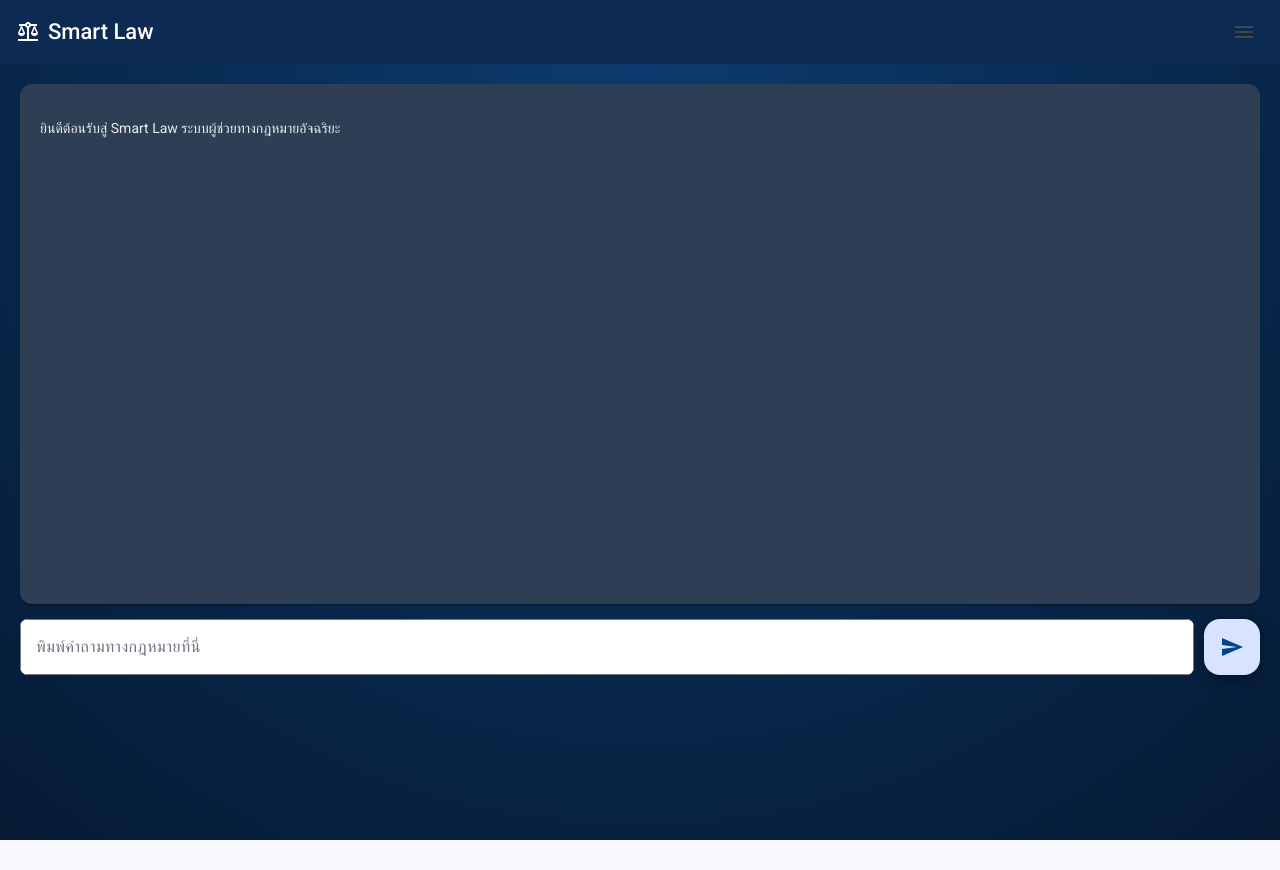
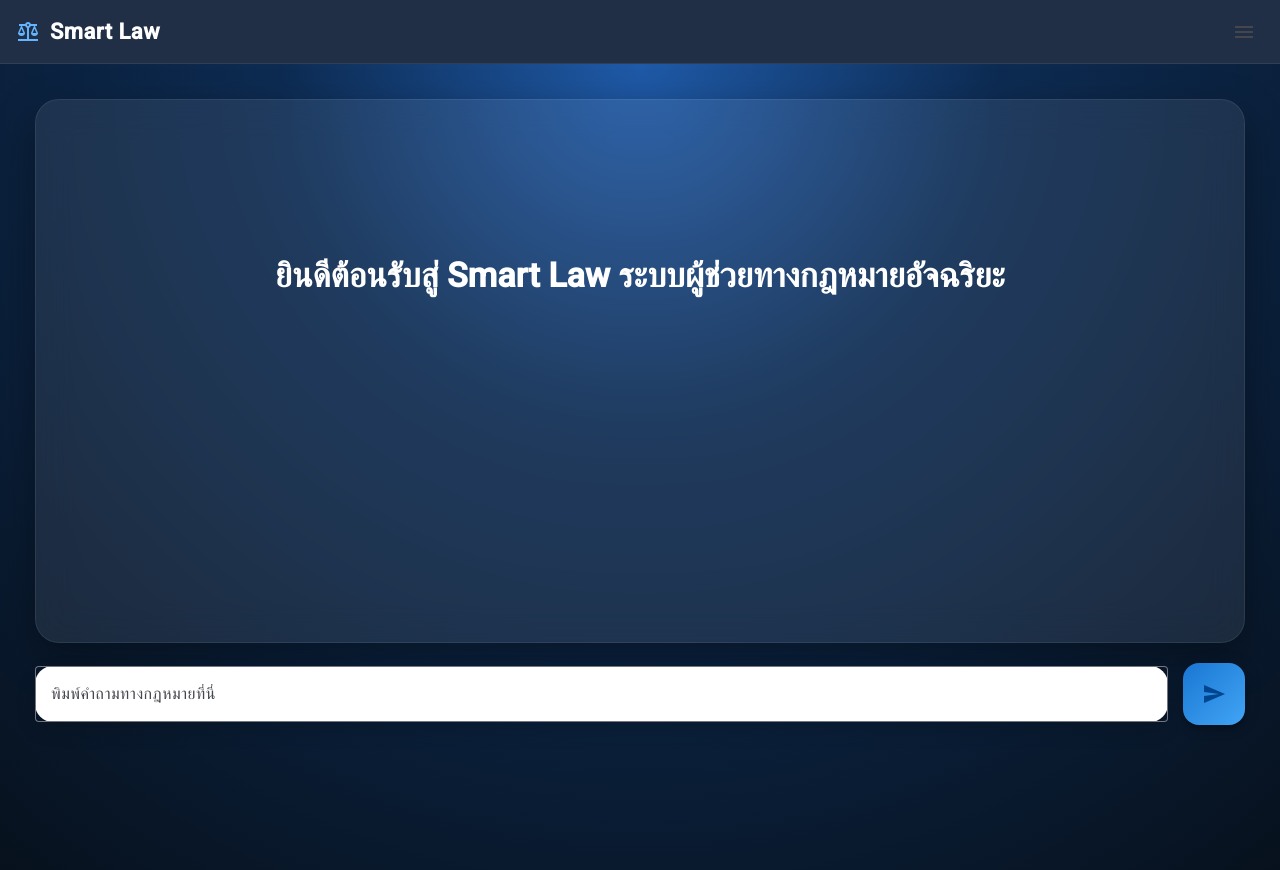
Before and after one commit to aphichat1887/smart-law, an Angular app: page / in a window 1280 px wide. Before the commit the page ends 840 px from the top, so only its background shows below. Built offline with nearby package versions, Linux system fonts and the light colour scheme.

Commit message:
menu + ui

```diff
--- a/src/app/pages/main/main.scss
+++ b/src/app/pages/main/main.scss
@@ -1,90 +1,339 @@
+/* ===========================
+   Toolbar
+=========================== */
+
 .toolbar {
-  background: #0d2b52;
+  background: rgba(8, 25, 49, 0.9);
+  backdrop-filter: blur(12px);
+  border-bottom: 1px solid rgba(255, 255, 255, .08);
   color: white;
-}
-
-.spacer {
-  flex: 1 1 auto;
-}
-
-.container {
-  background: radial-gradient(circle at top, #0b3c6f, #061a33);
-  height: calc(100vh - 64px);
-  padding: 20px;
-}
-
-.chat-box {
-  background: #2e3f55;
-  color: white;
-  height: 65vh;
-  border-radius: 12px;
-  padding: 20px;
-  margin-bottom: 15px;
-}
-
-.intro {
-  font-size: 14px;
-  opacity: 0.9;
-}
-
-.input-area {
-  display: flex;
-  align-items: center;
-  gap: 10px;
-}
-
-.input-field {
-  flex: 1;
+  position: sticky;
+  top: 0;
+  z-index: 100;
 }
 
 .brand {
   display: flex;
   align-items: center;
+  gap: 10px;
+  font-size: 22px;
+  font-weight: 600;
+  letter-spacing: .5px;
+}
+
+.brand mat-icon {
+  color: #64b5ff;
+}
+
+.spacer {
+  flex: 1;
+}
+
+/* ===========================
+   Background
+=========================== */
+
+.container {
+
+  min-height: calc(100vh - 64px);
+
+  padding: 35px;
+
+  background:
+    radial-gradient(circle at top, #1f5aa8 0%, #0d2b52 35%, #07111d 100%);
+}
+
+/* ===========================
+   Chat Box
+=========================== */
+
+.chat-box {
+
+  height: 68vh;
+
+  padding: 30px;
+
+  border-radius: 24px;
+
+  background: rgba(255, 255, 255, .08);
+
+  backdrop-filter: blur(18px);
+
+  border: 1px solid rgba(255, 255, 255, .08);
+
+  box-shadow:
+    0 15px 40px rgba(0, 0, 0, .35);
+
+  color: white;
+
+  overflow: auto;
+}
+
+/* scrollbar */
+
+.chat-box::-webkit-scrollbar {
+  width: 8px;
+}
+
+.chat-box::-webkit-scrollbar-thumb {
+  background: #4d7dbb;
+  border-radius: 20px;
+}
+
+/* ===========================
+   Intro
+=========================== */
+
+.intro {
+
+  margin-top: 120px;
+
+  text-align: center;
+
+  font-size: 34px;
+
+  font-weight: 600;
+
+  line-height: 1.5;
+
+  color: white;
+}
+
+/* ===========================
+   Answer
+=========================== */
+
+.answer-box {
+
+  animation: fade .35s ease;
+
+}
+
+.answer-box h3 {
+
+  color: #7dc7ff;
+
+  margin-bottom: 15px;
+
+  font-size: 22px;
+}
+
+.answer-text {
+
+  white-space: pre-line;
+
+  line-height: 1.9;
+
+  font-size: 17px;
+
+  padding: 18px;
+
+  border-radius: 14px;
+
+  background: rgba(255, 255, 255, .06);
+
+  border-left: 5px solid #4fc3f7;
+}
+
+/* ===========================
+   Sources
+=========================== */
+
+.sources {
+  margin-top: 28px;
+}
+
+.sources h4 {
+  display: flex;
+  align-items: center;
   gap: 8px;
+  color: #cfe7ff;
+  font-size: 18px;
+  margin-bottom: 15px;
+}
+
+.sources h4 mat-icon {
+  color: #64b5ff;
+}
+
+.source-tags {
+  display: flex;
+  flex-wrap: wrap;
+  gap: 12px;
+}
+
+.source-tag {
+
+  padding: 10px 18px;
+
+  border-radius: 999px;
+
+  background: rgba(255, 255, 255, 0.08);
+
+  border: 1px solid rgba(120, 180, 255, 0.3);
+
+  backdrop-filter: blur(12px);
+
+  transition: 0.25s;
+
+  box-shadow:
+    0 4px 12px rgba(0, 0, 0, .15);
+}
+
+.source-tag:hover {
+
+  transform: translateY(-2px);
+
+  background: rgba(100, 181, 255, 0.15);
+
+  border-color: #64b5ff;
+}
+
+.article-number {
+
+  color: white;
+
+  font-size: 15px;
+
+  font-weight: 500;
+
+  letter-spacing: 0.3px;
+}
+
+/* ===========================
+   Loading
+=========================== */
+
+.loading {
+
+  display: flex;
+
+  align-items: center;
+
+  justify-content: center;
+
+  gap: 18px;
+
+  height: 100%;
+
+  font-size: 18px;
+}
+
+/* ===========================
+   Input Area
+=========================== */
+
+.input-area {
+
+  margin-top: 20px;
+
+  display: flex;
+
+  gap: 15px;
+
+  align-items: center;
+}
+
+.input-field {
+
+  flex: 1;
+}
+
+::ng-deep .input-field .mat-mdc-text-field-wrapper {
+
+  background: white;
+
+  border-radius: 18px;
+
+  box-shadow:
+    0 8px 20px rgba(0, 0, 0, .15);
+
+  transition: .3s;
+}
+
+::ng-deep .input-field .mat-mdc-text-field-wrapper:hover {
+
+  transform: translateY(-2px);
+
+  box-shadow:
+    0 12px 25px rgba(0, 0, 0, .2);
+}
+
+::ng-deep .input-field .mat-mdc-form-field-subscript-wrapper {
+
+  display: none;
+}
+
+input {
+
+  color: #222 !important;
+
+  font-size: 17px;
+}
+
+::ng-deep .input-field input::placeholder {
+
+  color: #8a8a8a;
+}
+
+/* ===========================
+   Send Button
+=========================== */
+
+button[mat-fab] {
+
+  width: 62px;
+
+  height: 62px;
+
+  background: linear-gradient(135deg,
+      #1976d2,
+      #42a5f5) !important;
+
+  transition: .25s;
+}
+
+button[mat-fab]:hover {
+
+  transform: scale(1.08);
+
+  box-shadow:
+    0 10px 25px rgba(25, 118, 210, .45);
+}
+
+/* ===========================
+   Error
+=========================== */
+
+.error-text {
+
+  color: #ff8a80;
+
+  margin-top: 15px;
+
   font-weight: 500;
 }
 
-// ----- ช่อง input: เปลี่ยนเป็นสีขาวล้วน -----
-::ng-deep .input-field .mat-mdc-text-field-wrapper {
-  background: #ffffff;
-  border-radius: 8px;
-  overflow: hidden;
+/* ===========================
+   Animation
+=========================== */
+
+@keyframes fade {
+
+  from {
+
+    opacity: 0;
+
+    transform: translateY(10px);
+
+  }
+
+  to {
+
+    opacity: 1;
+
+    transform: translateY(0);
+
+  }
+
 }
-
-::ng-deep .input-field .mat-mdc-form-field-subscript-wrapper {
-  display: none;
-}
-
-// ตัวอักษรที่พิมพ์ต้องเป็นสีเข้ม เพราะพื้นหลังเปลี่ยนเป็นขาวแล้ว
-input {
-  color: #1a1a1a !important;
-}
-
-::ng-deep .input-field input::placeholder {
-  color: #6b7280 !important;
-  opacity: 1;
-}
-
-// แก้สีฟ้าล้นจาก Chrome autofill ให้เข้ากับพื้นขาว
-input:-webkit-autofill,
-input:-webkit-autofill:hover,
-input:-webkit-autofill:focus,
-input:-webkit-autofill:active {
-  -webkit-box-shadow: 0 0 0 1000px #ffffff inset !important;
-  box-shadow: 0 0 0 1000px #ffffff inset !important;
-  -webkit-text-fill-color: #1a1a1a !important;
-  caret-color: #1a1a1a;
-  transition: background-color 600000s 0s, color 600000s 0s;
-}
-
-// ----- Chip อ้างอิงมาตรา: เดิมมองไม่เห็นเพราะสีเทาจางบนพื้นเข้ม -----
-::ng-deep .sources mat-chip-option {
-  background: #3b5a82 !important;
-  border: 1px solid #6f9bd1 !important;
-  border-radius: 16px !important;
-}
-
-::ng-deep .sources mat-chip-option .mdc-evolution-chip__text-label {
-  color: #ffffff !important;
-  font-weight: 500;
-}
--- a/src/app/pages/main/main.ts
+++ b/src/app/pages/main/main.ts
@@ -48,7 +48,7 @@ export class Main implements OnInit {
   constructor(
     private searchService: SearchService,
     private router: Router
-  ) {}
+  ) { }
 
   ngOnInit(): void {
     this.isLoggedIn = localStorage.getItem('isAdminLoggedIn') === 'true';
@@ -56,6 +56,14 @@ export class Main implements OnInit {
 
   goToLogin(): void {
     this.router.navigate(['/admin/login']);
+  }
+
+  goToUpload(): void {
+    this.router.navigate(['/upload']);
+  }
+
+  goToTest(): void {
+    this.router.navigate(['/test']);
   }
 
   logout(): void {
--- a/src/app/pages/result-test-page/result-test-page.html
+++ b/src/app/pages/result-test-page/result-test-page.html
@@ -6,13 +6,41 @@
 
     <span class="spacer"></span>
 
-    <button mat-icon-button>
+    <button mat-icon-button matTooltip="หน้าหลัก" (click)="goHome()">
         <mat-icon>home</mat-icon>
     </button>
 
-    <button mat-icon-button>
+
+    <!-- เมนู -->
+    <button mat-icon-button [matMenuTriggerFor]="menu">
         <mat-icon>menu</mat-icon>
     </button>
+
+    <mat-menu #menu="matMenu">
+
+        <!-- ยังไม่ได้ Login -->
+        <button mat-menu-item *ngIf="!isLoggedIn" (click)="goToLogin()">
+            <mat-icon>admin_panel_settings</mat-icon>
+            <span>Login for admin</span>
+        </button>
+
+        <!-- Login แล้ว -->
+        <button mat-menu-item *ngIf="isLoggedIn" (click)="goToUpload()">
+            <mat-icon>upload_file</mat-icon>
+            <span>อัปโหลดเอกสาร</span>
+        </button>
+
+        <button mat-menu-item *ngIf="isLoggedIn" (click)="goToTest()">
+            <mat-icon>quiz</mat-icon>
+            <span>ทดสอบ</span>
+        </button>
+
+        <button mat-menu-item *ngIf="isLoggedIn" (click)="logout()">
+            <mat-icon>logout</mat-icon>
+            <span>Logout</span>
+        </button>
+
+    </mat-menu>
 </mat-toolbar>
 
 <div class="page">
@@ -39,10 +67,10 @@
             </table>
         </div>
 
-        <div class="action-bottom">
+        <!-- <div class="action-bottom">
             <button mat-raised-button color="primary">
-                ย้อนกลับ
+                กลับบ้าน
             </button>
-        </div>
+        </div> -->
     </mat-card>
 </div>
--- a/src/app/pages/test-page/test-page.html
+++ b/src/app/pages/test-page/test-page.html
@@ -6,13 +6,41 @@
 
     <span class="spacer"></span>
 
-    <button mat-icon-button>
+    <button mat-icon-button matTooltip="หน้าหลัก" (click)="goHome()">
         <mat-icon>home</mat-icon>
     </button>
 
-    <button mat-icon-button>
+
+    <!-- เมนู -->
+    <button mat-icon-button [matMenuTriggerFor]="menu">
         <mat-icon>menu</mat-icon>
     </button>
+
+    <mat-menu #menu="matMenu">
+
+        <!-- ยังไม่ได้ Login -->
+        <button mat-menu-item *ngIf="!isLoggedIn" (click)="goToLogin()">
+            <mat-icon>admin_panel_settings</mat-icon>
+            <span>Login for admin</span>
+        </button>
+
+        <!-- Login แล้ว -->
+        <button mat-menu-item *ngIf="isLoggedIn" (click)="goToUpload()">
+            <mat-icon>upload_file</mat-icon>
+            <span>อัปโหลดเอกสาร</span>
+        </button>
+
+        <button mat-menu-item *ngIf="isLoggedIn" (click)="goToTest()">
+            <mat-icon>quiz</mat-icon>
+            <span>ทดสอบ</span>
+        </button>
+
+        <button mat-menu-item *ngIf="isLoggedIn" (click)="logout()">
+            <mat-icon>logout</mat-icon>
+            <span>Logout</span>
+        </button>
+
+    </mat-menu>
 </mat-toolbar>
 
 <div class="page">
@@ -48,7 +76,8 @@
         </div>
 
         <div class="action-bottom">
-            <button mat-raised-button color="primary">
+            <button mat-raised-button color="primary" (click)="goToResult()">
+                <mat-icon>assessment</mat-icon>
                 ผลการทดสอบ
             </button>
         </div>
--- a/src/app/pages/upload-page/upload-page.html
+++ b/src/app/pages/upload-page/upload-page.html
@@ -6,13 +6,41 @@
 
     <span class="spacer"></span>
 
-    <button mat-icon-button>
+    <button mat-icon-button matTooltip="หน้าหลัก" (click)="goHome()">
         <mat-icon>home</mat-icon>
     </button>
 
-    <button mat-icon-button>
+
+    <!-- เมนู -->
+    <button mat-icon-button [matMenuTriggerFor]="menu">
         <mat-icon>menu</mat-icon>
     </button>
+
+    <mat-menu #menu="matMenu">
+
+        <!-- ยังไม่ได้ Login -->
+        <button mat-menu-item *ngIf="!isLoggedIn" (click)="goToLogin()">
+            <mat-icon>admin_panel_settings</mat-icon>
+            <span>Login for admin</span>
+        </button>
+
+        <!-- Login แล้ว -->
+        <button mat-menu-item *ngIf="isLoggedIn" (click)="goToUpload()">
+            <mat-icon>upload_file</mat-icon>
+            <span>อัปโหลดเอกสาร</span>
+        </button>
+
+        <button mat-menu-item *ngIf="isLoggedIn" (click)="goToTest()">
+            <mat-icon>quiz</mat-icon>
+            <span>ทดสอบ</span>
+        </button>
+
+        <button mat-menu-item *ngIf="isLoggedIn" (click)="logout()">
+            <mat-icon>logout</mat-icon>
+            <span>Logout</span>
+        </button>
+
+    </mat-menu>
 </mat-toolbar>
 
 <div class="page">
```
Also changed, not shown: src/app/pages/main/main.html (+29 -5 lines), src/app/pages/result-test-page/result-test-page.ts (+59 -4 lines), src/app/pages/test-page/test-page.ts (+64 -3 lines), src/app/pages/upload-page/upload-page.ts (+57 -4 lines).
